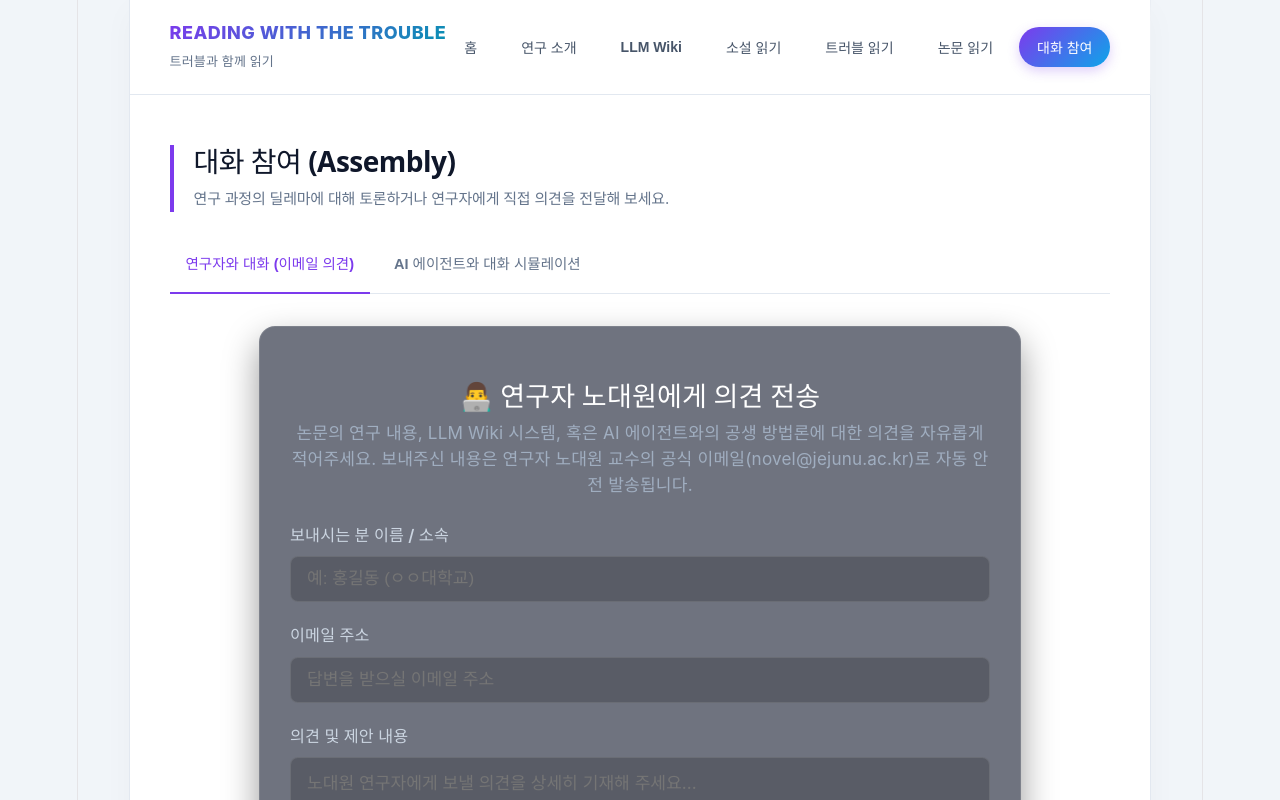
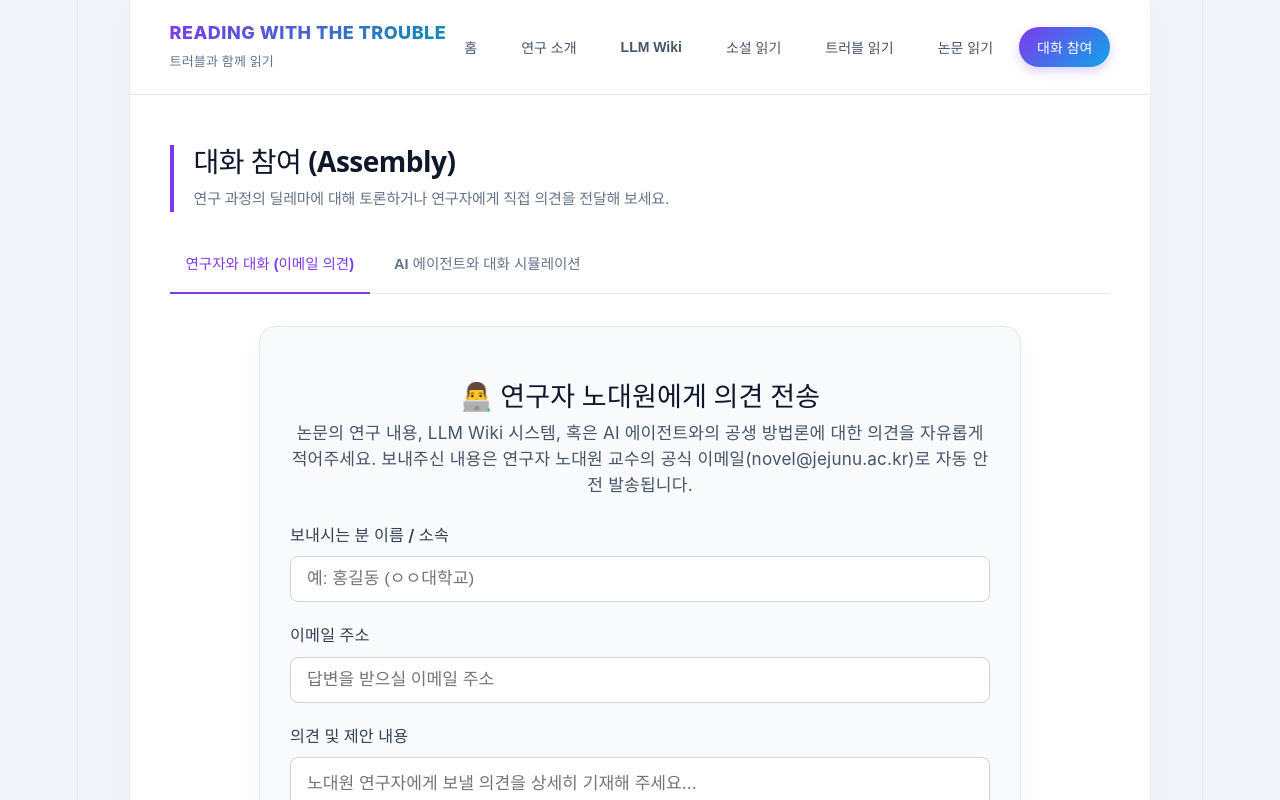
Before and after one commit to daewonnoh/LLM-Wiki-Agent, a React (Vite) app: page / in a window 1280 px wide. Both pictures are taken after a click on the button "대화 참여". Shown: the top 800 px of the page. Built offline with nearby package versions, Linux system fonts and the light colour scheme; a web font is replaced by a local one.

Commit message:
의견 전송 박스 스타일을 밝고 산뜻한 라이트 테마로 수정

```diff
--- a/src/App.jsx
+++ b/src/App.jsx
@@ -1460,48 +1460,48 @@ function App() {
 
             {/* 1. 연구자와 대화 (이메일 피드백 폼) */}
             {activeAssemblyTab === 'researcher' && (
-              <div className="researcher-feedback-container fade-in" style={{ maxWidth: '700px', margin: '0 auto', width: '100%', background: 'rgba(15, 23, 42, 0.6)', border: '1px solid rgba(255, 255, 255, 0.1)', borderRadius: '16px', padding: '30px', boxShadow: '0 15px 35px rgba(0,0,0,0.4)', backdropFilter: 'blur(10px)' }}>
-                <h3 style={{ color: '#fff', fontSize: '1.5rem', marginBottom: '10px' }}>👨‍💻 연구자 노대원에게 의견 전송</h3>
-                <p style={{ color: '#a0aec0', fontSize: '0.95rem', marginBottom: '25px', lineHeight: 1.5 }}>
+              <div className="researcher-feedback-container fade-in" style={{ maxWidth: '700px', margin: '0 auto', width: '100%', background: '#f8fafc', border: '1px solid #e2e8f0', borderRadius: '16px', padding: '30px', boxShadow: '0 10px 25px rgba(0,0,0,0.05)' }}>
+                <h3 style={{ color: '#0f172a', fontSize: '1.5rem', marginBottom: '10px' }}>👨‍💻 연구자 노대원에게 의견 전송</h3>
+                <p style={{ color: '#475569', fontSize: '0.95rem', marginBottom: '25px', lineHeight: 1.5 }}>
                   논문의 연구 내용, LLM Wiki 시스템, 혹은 AI 에이전트와의 공생 방법론에 대한 의견을 자유롭게 적어주세요.
                   보내주신 내용은 연구자 노대원 교수의 공식 이메일(novel@jejunu.ac.kr)로 자동 안전 발송됩니다.
                 </p>
 
                 <form onSubmit={handleSubmitFeedback} style={{ display: 'flex', flexDirection: 'column', gap: '20px' }}>
                   <div style={{ display: 'flex', flexDirection: 'column', gap: '8px', textAlign: 'left' }}>
-                    <label style={{ color: '#cbd5e1', fontSize: '0.9rem', fontWeight: 600 }}>보내시는 분 이름 / 소속</label>
+                    <label style={{ color: '#334155', fontSize: '0.9rem', fontWeight: 600 }}>보내시는 분 이름 / 소속</label>
                     <input
                       type="text"
                       placeholder="예: 홍길동 (ㅇㅇ대학교)"
                       value={senderName}
                       onChange={(e) => setSenderName(e.target.value)}
-                      style={{ padding: '12px 16px', borderRadius: '8px', border: '1px solid rgba(255,255,255,0.1)', background: 'rgba(0,0,0,0.2)', color: '#fff', fontSize: '0.95rem', outline: 'none' }}
+                      style={{ padding: '12px 16px', borderRadius: '8px', border: '1px solid #cbd5e1', background: '#ffffff', color: '#0f172a', fontSize: '0.95rem', outline: 'none' }}
                       required
                       disabled={isSending}
                     />
                   </div>
 
                   <div style={{ display: 'flex', flexDirection: 'column', gap: '8px', textAlign: 'left' }}>
-                    <label style={{ color: '#cbd5e1', fontSize: '0.9rem', fontWeight: 600 }}>이메일 주소</label>
+                    <label style={{ color: '#334155', fontSize: '0.9rem', fontWeight: 600 }}>이메일 주소</label>
                     <input
                       type="email"
                       placeholder="답변을 받으실 이메일 주소"
                       value={senderEmail}
                       onChange={(e) => setSenderEmail(e.target.value)}
-                      style={{ padding: '12px 16px', borderRadius: '8px', border: '1px solid rgba(255,255,255,0.1)', background: 'rgba(0,0,0,0.2)', color: '#fff', fontSize: '0.95rem', outline: 'none' }}
+                      style={{ padding: '12px 16px', borderRadius: '8px', border: '1px solid #cbd5e1', background: '#ffffff', color: '#0f172a', fontSize: '0.95rem', outline: 'none' }}
                       required
                       disabled={isSending}
                     />
                   </div>
 
                   <div style={{ display: 'flex', flexDirection: 'column', gap: '8px', textAlign: 'left' }}>
-                    <label style={{ color: '#cbd5e1', fontSize: '0.9rem', fontWeight: 600 }}>의견 및 제안 내용</label>
+                    <label style={{ color: '#334155', fontSize: '0.9rem', fontWeight: 600 }}>의견 및 제안 내용</label>
                     <textarea
                       placeholder="노대원 연구자에게 보낼 의견을 상세히 기재해 주세요..."
                       value={messageBody}
                       onChange={(e) => setMessageBody(e.target.value)}
                       rows={6}
-                      style={{ padding: '12px 16px', borderRadius: '8px', border: '1px solid rgba(255,255,255,0.1)', background: 'rgba(0,0,0,0.2)', color: '#fff', fontSize: '0.95rem', outline: 'none', resize: 'vertical', fontFamily: 'inherit', lineHeight: 1.5 }}
+                      style={{ padding: '12px 16px', borderRadius: '8px', border: '1px solid #cbd5e1', background: '#ffffff', color: '#0f172a', fontSize: '0.95rem', outline: 'none', resize: 'vertical', fontFamily: 'inherit', lineHeight: 1.5 }}
                       required
                       disabled={isSending}
                     />
@@ -1510,17 +1510,17 @@ function App() {
                   <button
                     type="submit"
                     disabled={isSending}
-                    style={{ padding: '14px', borderRadius: '8px', border: 'none', background: isSending ? '#4a5568' : '#7c3aed', color: '#fff', fontSize: '1rem', fontWeight: 'bold', cursor: isSending ? 'not-allowed' : 'pointer', transition: 'background-color 0.2s', boxShadow: '0 4px 15px rgba(124,58,237,0.2)' }}
+                    style={{ padding: '14px', borderRadius: '8px', border: 'none', background: isSending ? '#94a3b8' : '#10b981', color: '#fff', fontSize: '1rem', fontWeight: 'bold', cursor: isSending ? 'not-allowed' : 'pointer', transition: 'background-color 0.2s', boxShadow: '0 4px 12px rgba(16,185,129,0.15)' }}
                   >
                     {isSending ? '전송 중...' : '의견 전송하기 ✉️'}
                   </button>
                 </form>
 
                 {/* 구글 앱스 스크립트 연결 가이드 */}
-                <div style={{ marginTop: '30px', paddingTop: '20px', borderTop: '1px solid rgba(255,255,255,0.08)', textAlign: 'left' }}>
+                <div style={{ marginTop: '30px', paddingTop: '20px', borderTop: '1px solid #e2e8f0', textAlign: 'left' }}>
                   <details style={{ cursor: 'pointer' }}>
-                    <summary style={{ color: '#a0aec0', fontSize: '0.85rem' }}>⚙️ 연구자용: Google Apps Script 이메일 연동 활성화 방법</summary>
-                    <div style={{ padding: '15px', background: 'rgba(0,0,0,0.3)', borderRadius: '8px', marginTop: '10px', fontSize: '0.85rem', color: '#cbd5e1', lineHeight: 1.6 }}>
+                    <summary style={{ color: '#64748b', fontSize: '0.85rem' }}>⚙️ 연구자용: Google Apps Script 이메일 연동 활성화 방법</summary>
+                    <div style={{ padding: '15px', background: '#f1f5f9', border: '1px solid #e2e8f0', borderRadius: '8px', marginTop: '10px', fontSize: '0.85rem', color: '#334155', lineHeight: 1.6 }}>
                       <ol style={{ paddingLeft: '20px', margin: '0 0 10px 0' }}>
                         <li>구글 드라이브 ➔ 새 파일 ➔ **Google Apps Script**를 만듭니다.</li>
                         <li>기존 코드를 모두 지우고 아래의 코드를 복사해 붙여넣습니다:
```
